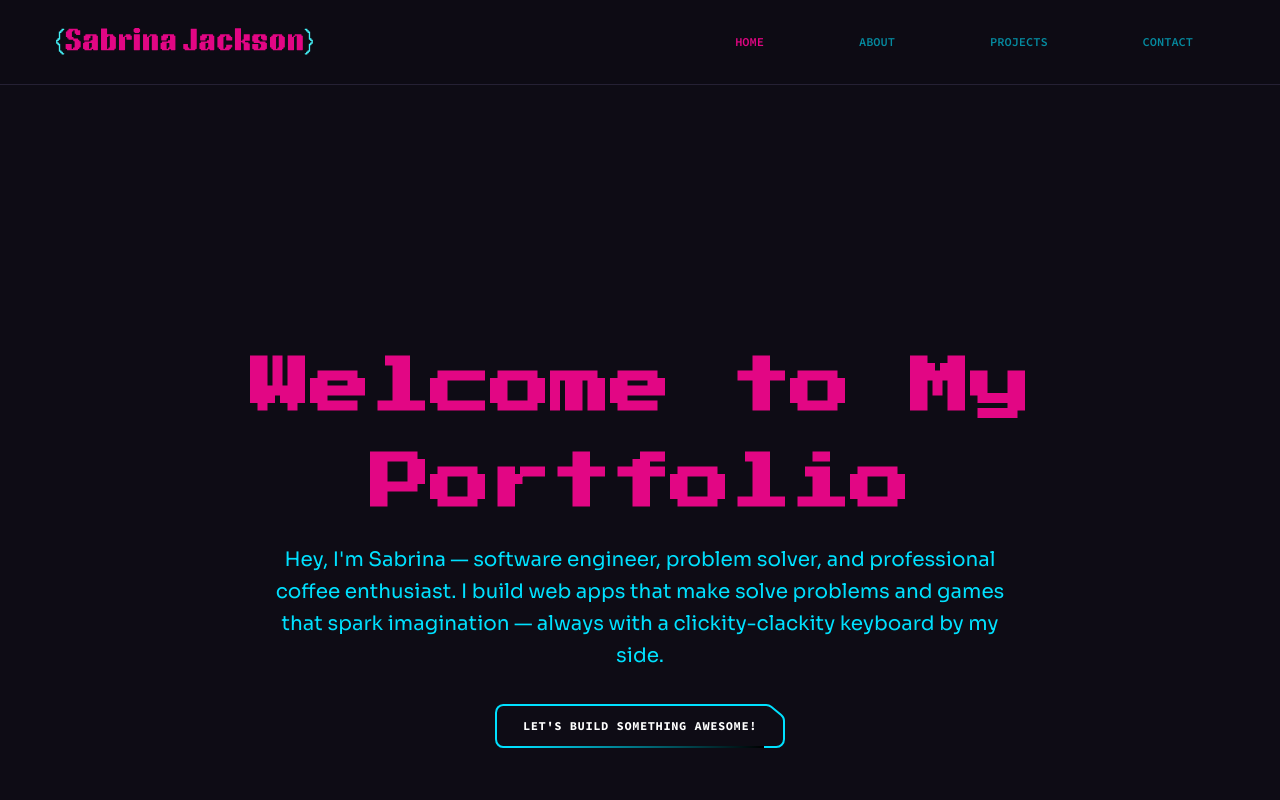
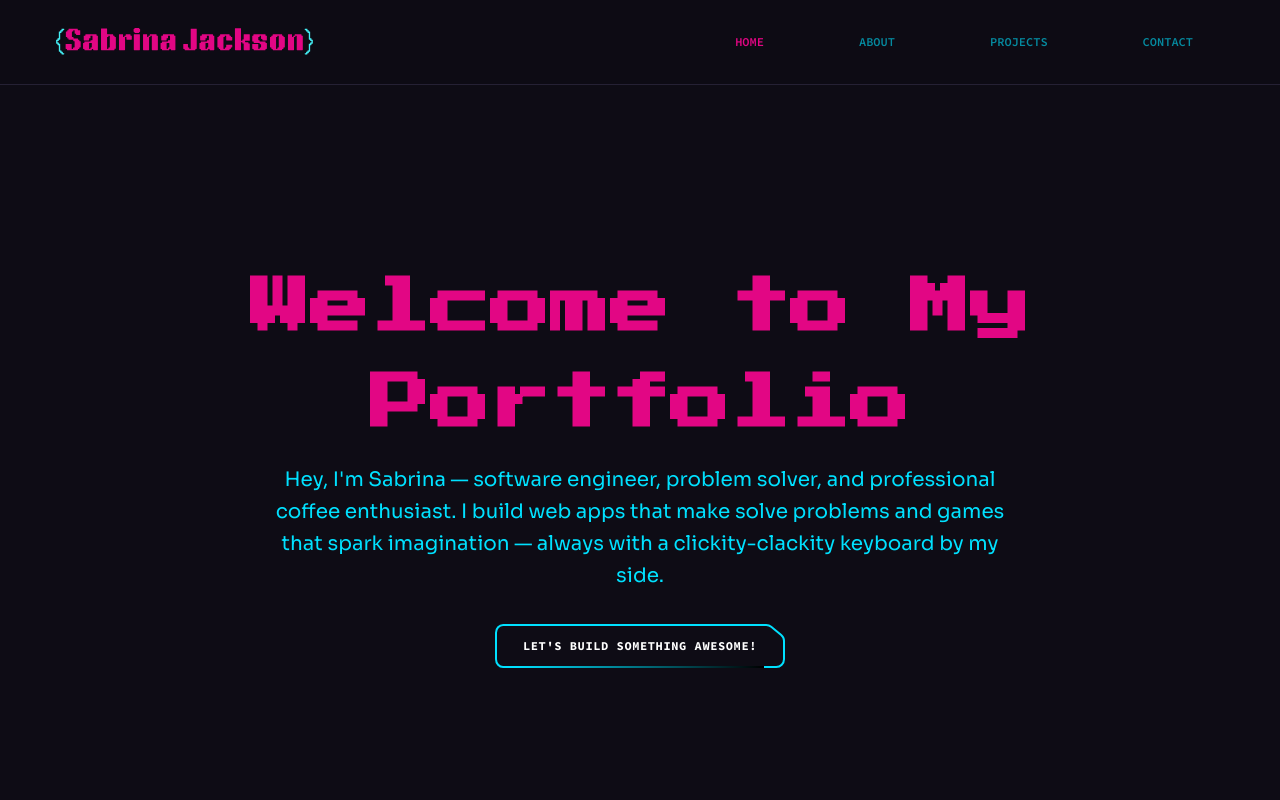
Before and after one commit to nowyourejinxed/Portfolio, a React (Vite) app: page / in a window 1280 px wide. Shown: the top 800 px of the page. Built offline with nearby package versions, Linux system fonts and the light colour scheme.

Commit message:
Update Hero.jsx

```diff
--- a/src/components/Hero.jsx
+++ b/src/components/Hero.jsx
@@ -5,7 +5,7 @@ export default function Hero(){
     return(
         <>
             <Section
-                className="pt-[15rem] lg:pt-[22rem] pb-[10rem] -mt-[5.25rem]"
+                className="pt-[15rem] lg:pt-[17rem] pb-[10rem] -mt-[5.25rem]"
                 crosses
                 customPaddings
                 id="hero"
```
